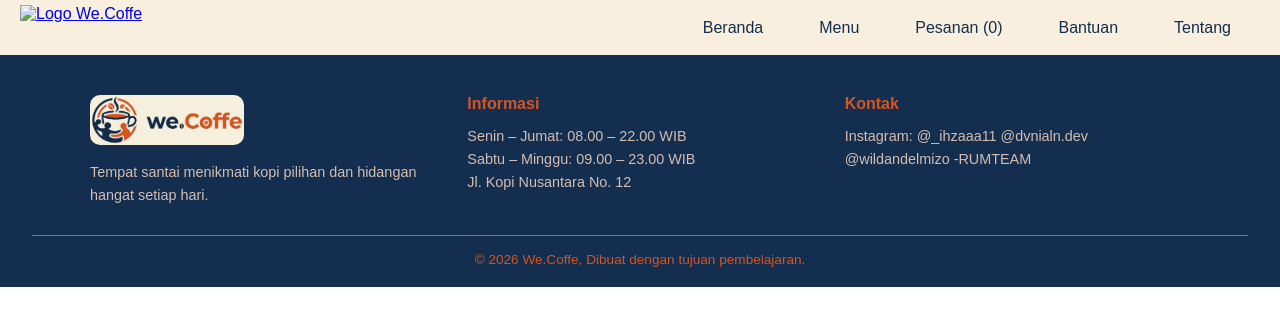
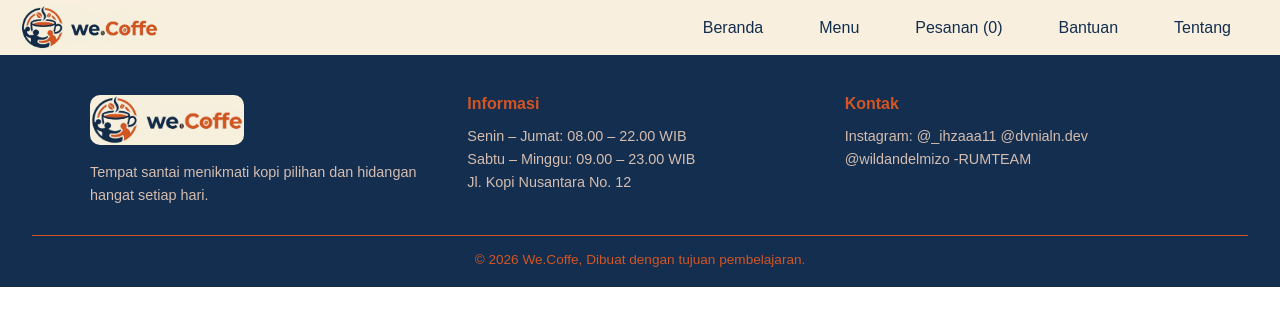
Before and after one commit to Louvent/Sistem-Cafe, a plain HTML site: page index.html in a window 1280 px wide. Drawn offline with Linux system fonts and the light colour scheme; the site is published under a folder, as on GitHub Pages, so addresses that start at the root find nothing.

Commit message:
Perbaikan error logo

```diff
--- a/index.html
+++ b/index.html
@@ -115,7 +115,7 @@
   <header>
     <nav class="navbar">
       <a href="index.html" class="nav-brand">
-        <img src="/aset/Logo _We.Coffe_and_Text.jpeg" alt="Logo We.Coffe" class="nav-logo">
+        <img src="aset/Logo _We.Coffe_and_Text.jpeg" alt="Logo We.Coffe" class="nav-logo">
       </a>
 
       <ul class="nav-links">
```
